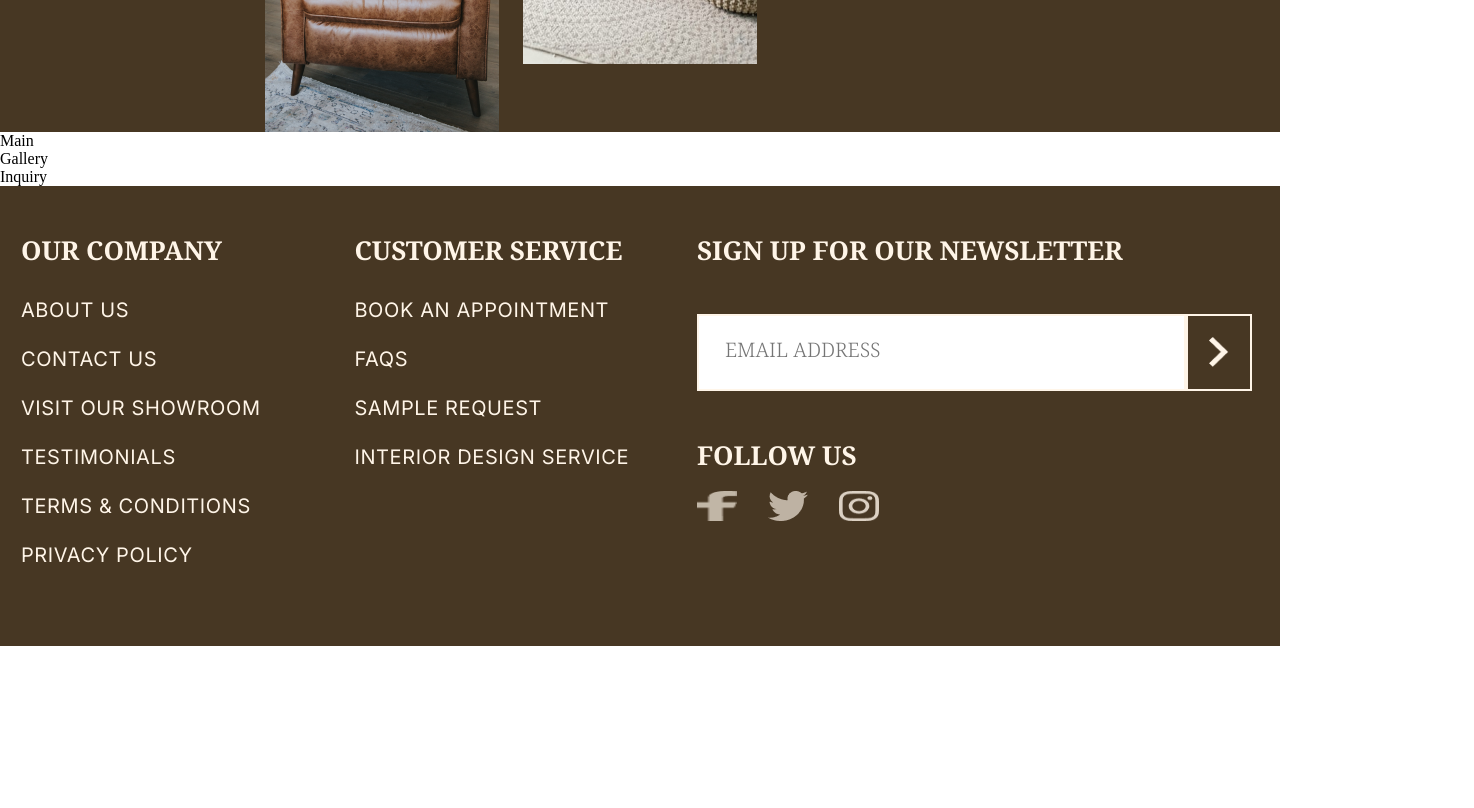
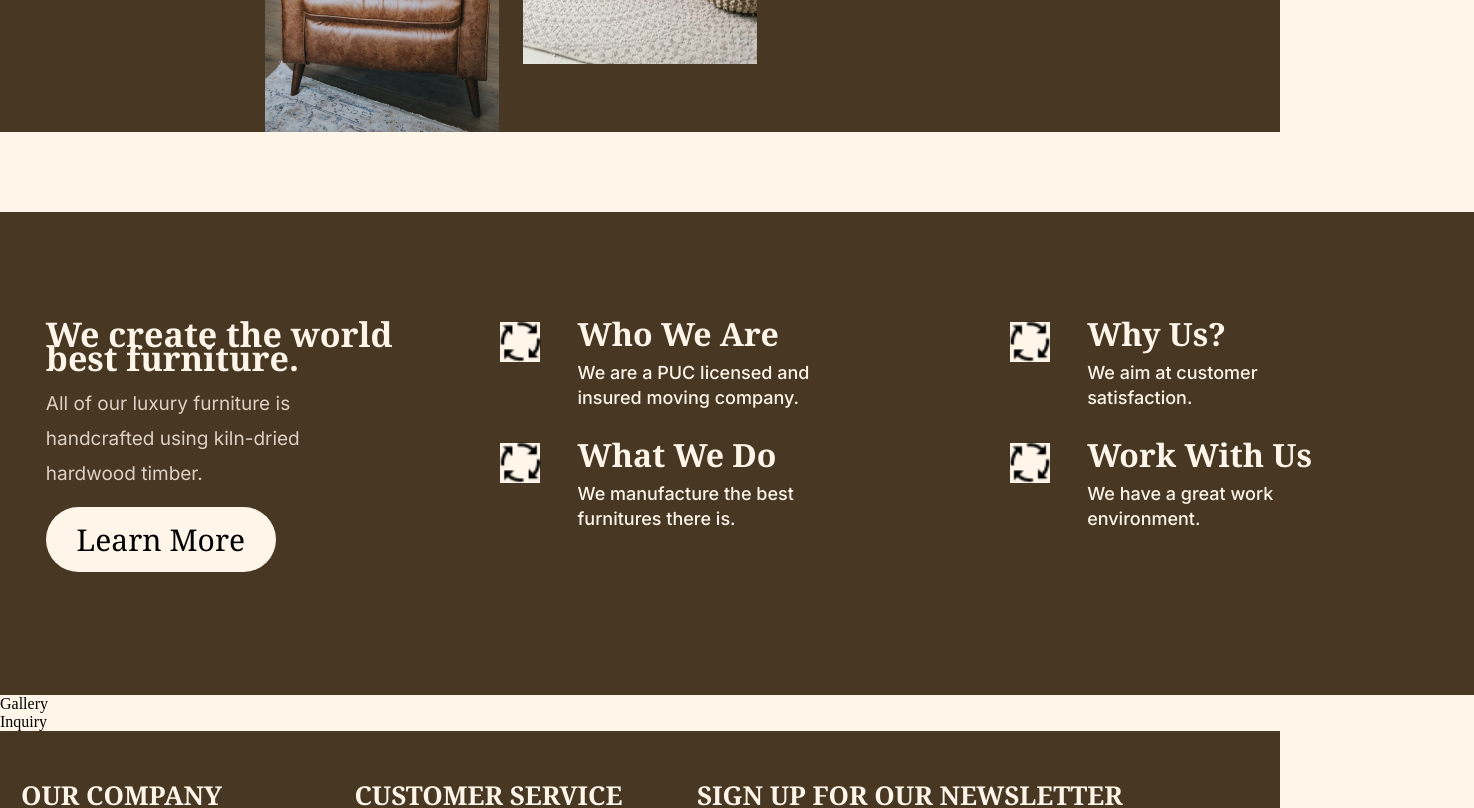
Before and after one commit to dvelatcodes/ture, a Next.js app: page / in a window 1280 px wide. Shown: the part 1380-2188 px from the top of the page, 1474 px wide, since content can reach past the window. Before the commit the page ends 2026 px from the top, so only its background shows below. Built offline with nearby package versions, Linux system fonts and the light colour scheme.

Commit message:
created main

```diff
--- a/src/app/globals.scss
+++ b/src/app/globals.scss
@@ -5,6 +5,9 @@
   scroll-behavior: smooth;
 }
 
+body {
+  background-color: #fff5e8;
+}
 .primary-button {
   width: 230px;
   height: 65px;
--- a/src/app/homeComponents/Hero/Hero.jsx
+++ b/src/app/homeComponents/Hero/Hero.jsx
@@ -1,7 +1,7 @@
 import React from 'react'
 import './styles.scss';
 import {Button} from '../../generalComponents';
-import {galleryImageHome, heroImageHome} from '../../assets'
+import {heroImageHome} from '../../assets'
 import Image from 'next/image';
 const Hero = () => {
   return (
--- a/src/app/homeComponents/Main/Main.jsx
+++ b/src/app/homeComponents/Main/Main.jsx
@@ -1,8 +1,77 @@
-import React from 'react'
-import './styles.scss'
+import React from 'react';
+import './styles.scss';
+import {Button} from '../../generalComponents';
+import images from '../../assets';
+import Image from 'next/image';
 const Main = () => {
   return (
-    <div>Main</div>
+    <div className='main-home'>
+      <div className='first'>
+        <h4>
+          We create the world best furniture.
+        </h4>
+        <p>
+          All of our luxury furniture is handcrafted using kiln-dried hardwood timber.
+        </p>
+        <Button text='Learn More' className='primary-button' type='button'/>
+      </div>
+      <div className='second'>
+          <div className='we-are'>
+              <div className="process-cover">
+                <Image src={images.process} alt='process image' width={50} height={50}/>
+              </div>
+              <div>
+                <h4>
+                  Who We Are
+                </h4>
+                <small>
+                  We are a PUC licensed and <br/> insured moving company.
+                </small>
+              </div>
+          </div>
+          <div className='we-do'>
+              <div className="process-cover">
+                <Image src={images.process} alt='process image' width={50} height={50}/>
+              </div>
+              <div>
+                <h4>
+                  What We Do
+                </h4>
+                <small>
+                  We manufacture the best <br/> furnitures there is.
+                </small>
+              </div>
+          </div>
+      </div>
+      <div className='third'>
+          <div className='why-us'>
+            <div className="process-cover">
+                <Image src={images.process} alt='process image' width={50} height={50}/>
+            </div>
+            <div>
+                <h4>
+                  Why Us?
+                </h4>
+                <small>
+                  We aim at customer <br/> satisfaction.
+                </small>
+            </div>
+          </div>
+          <div className='with-us'>
+              <div className="process-cover">
+                <Image src={images.process} alt='process image' width={50} height={50}/>
+              </div>
+              <div>
+                <h4>
+                  Work With Us
+                </h4>
+                <small>
+                  We have a great work <br/> environment.
+                </small>
+              </div>
+          </div>
+      </div>
+    </div>
   )
 }
 
--- a/src/app/homeComponents/Main/styles.scss
+++ b/src/app/homeComponents/Main/styles.scss
@@ -0,0 +1,82 @@
+.main-home {
+  width: 1474px;
+  height: 483.561px;
+  flex-shrink: 0;
+  background: #473723;
+  margin: 80px auto 0 auto;
+  display: flex;
+  align-items: flex-start;
+  justify-content: space-around;
+  flex-wrap: wrap;
+  padding-top: 110px;
+
+  .first {
+    h4 {
+      width: 363px;
+      flex-shrink: 0;
+      color: #fff5e8;
+      font-family: var(--Noto_Serif);
+      font-size: 34px;
+      font-style: normal;
+      font-weight: 700;
+      margin-bottom: 16px;
+      line-height: 1.5rem;
+    }
+    p {
+      width: 331px;
+      flex-shrink: 0;
+      color: rgba(255, 245, 232, 0.81);
+      font-family: var(--font-inter);
+      font-size: 19px;
+      font-style: normal;
+      font-weight: 400;
+      line-height: 35px;
+      margin-bottom: 16px;
+    }
+  }
+}
+
+.we-are,
+.we-do,
+.with-us,
+.why-us {
+  display: flex;
+  gap: 37px;
+  align-items: flex-start;
+  .process-cover {
+    width: 40px;
+    height: 39.881px;
+    flex-shrink: 0;
+    background: #fff5e8;
+    display: flex;
+    align-items: center;
+    justify-content: center;
+  }
+
+  div {
+    h4 {
+      width: 341px;
+      flex-shrink: 0;
+      color: #fff5e8;
+      font-family: var(--Noto_Serif);
+      font-size: 32px;
+      font-weight: 700;
+      line-height: 1.5rem;
+      margin-bottom: 13.96px;
+    }
+    small {
+      flex-shrink: 0;
+      color: #fff5e8;
+      font-family: var(--font-inter);
+      font-size: 18px;
+      font-style: normal;
+      font-weight: 500;
+      line-height: 25px;
+    }
+  }
+}
+
+.with-us,
+.we-do {
+  margin-top: 32.9px;
+}
```
